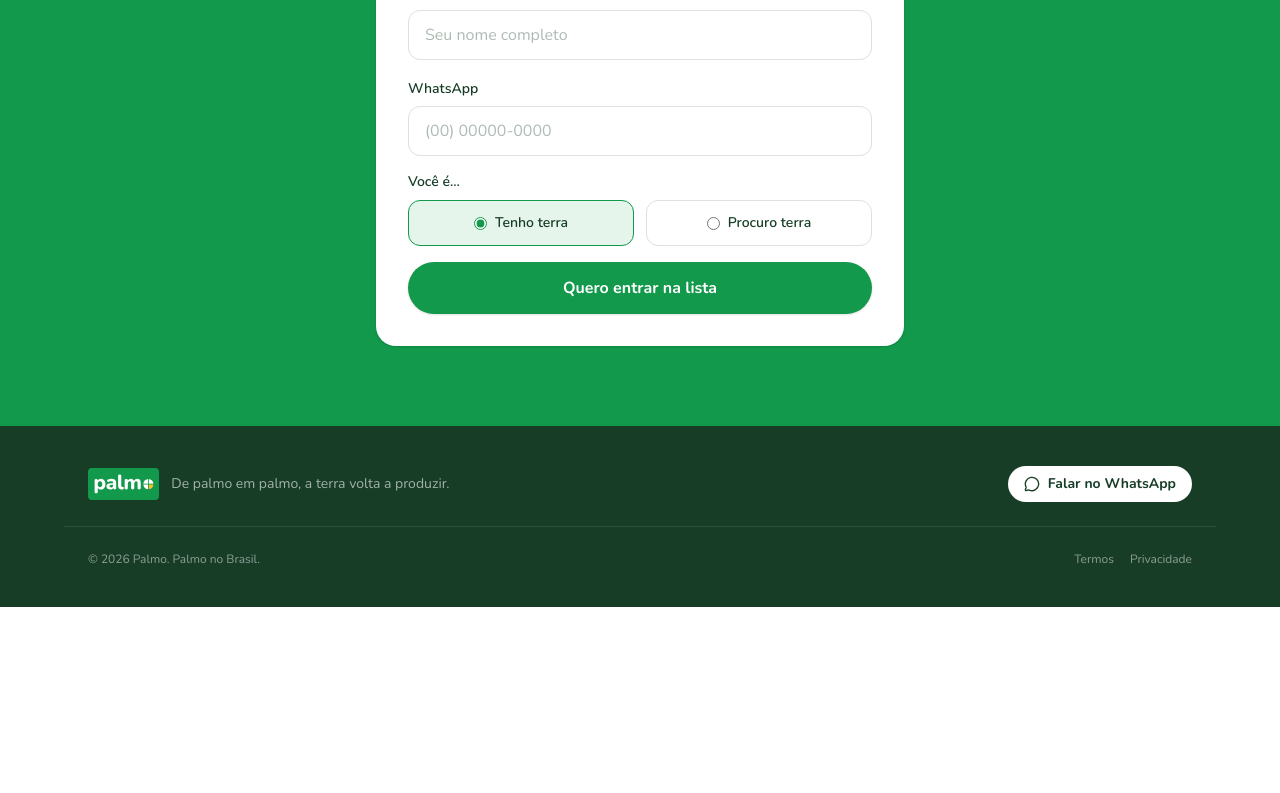
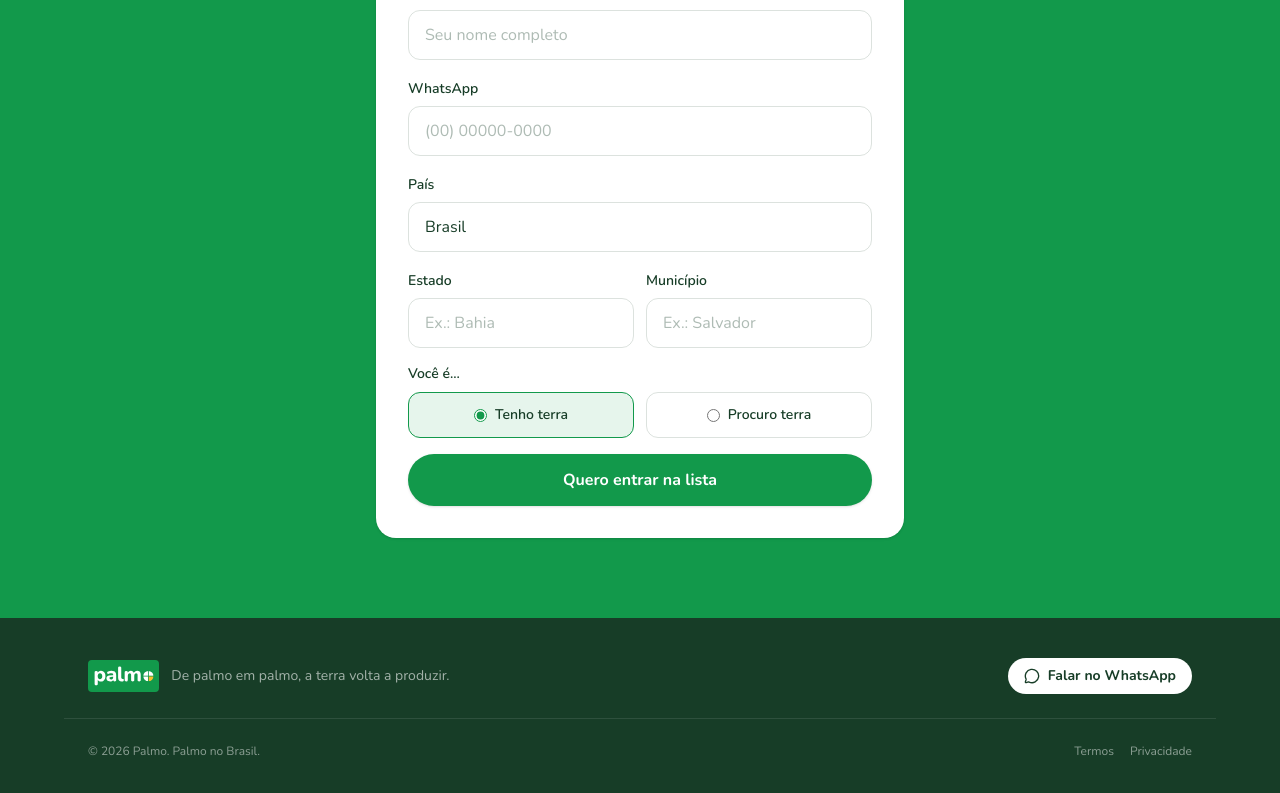
Before and after one commit to cacoandrade455/palmo-landing, a Next.js app: page / in a window 1280 px wide. Shown: the part 2191-2984 px from the top of the page. Before the commit the page ends 2798 px from the top, so only its background shows below. Built offline with nearby package versions, Linux system fonts and the light colour scheme.

Commit message:
add country, state, municipality to waitlist

```diff
--- a/app/actions.ts
+++ b/app/actions.ts
@@ -9,16 +9,25 @@ export type WaitlistResult = { ok: true } | { ok: false; error: string };
 /**
  * Sends waitlist signups to the Google Sheet (via the Apps Script web app
  * URL configured in lib/site-config.ts -> waitlistEndpoint). The script
- * appends one row per signup: Timestamp, Name, WhatsApp, Type, Municipality,
- * Language.
+ * appends one row per signup, in this column order:
+ * Timestamp, Name, WhatsApp, Type, Country, State, Municipality, Language.
  */
 export async function submitWaitlist(formData: FormData): Promise<WaitlistResult> {
   const name = String(formData.get("name") ?? "").trim();
   const phone = String(formData.get("phone") ?? "").trim();
   const role = String(formData.get("role") ?? "").trim() as WaitlistRole;
+  const country = String(formData.get("country") ?? "").trim();
+  const state = String(formData.get("state") ?? "").trim();
+  const municipality = String(formData.get("municipality") ?? "").trim();
   const language = String(formData.get("language") ?? "").trim();
 
-  if (!name || !phone || (role !== "have" && role !== "want")) {
+  if (
+    !name ||
+    !phone ||
+    !state ||
+    !municipality ||
+    (role !== "have" && role !== "want")
+  ) {
     return { ok: false, error: "missing_fields" };
   }
 
@@ -40,7 +49,9 @@ export async function submitWaitlist(formData: FormData): Promise<WaitlistResult
         name,
         whatsapp: phone,
         type,
-        municipality: "",
+        country: country || (language === "en" ? "Brazil" : "Brasil"),
+        state,
+        municipality,
         language: language || "pt",
       }),
     });
--- a/components/Waitlist.tsx
+++ b/components/Waitlist.tsx
@@ -78,6 +78,49 @@ export function Waitlist() {
               />
             </div>
 
+            <div>
+              <label htmlFor="country" className="text-sm font-semibold text-deep">
+                {t.waitlist.countryLabel}
+              </label>
+              <input
+                id="country"
+                name="country"
+                type="text"
+                required
+                defaultValue={lang === "en" ? "Brazil" : "Brasil"}
+                className="mt-1.5 w-full rounded-xl border border-deep/15 px-4 py-3 text-deep placeholder:text-deep/35 focus:border-primary focus:outline-none"
+              />
+            </div>
+
+            <div className="grid grid-cols-2 gap-3">
+              <div>
+                <label htmlFor="state" className="text-sm font-semibold text-deep">
+                  {t.waitlist.stateLabel}
+                </label>
+                <input
+                  id="state"
+                  name="state"
+                  type="text"
+                  required
+                  placeholder={t.waitlist.statePlaceholder}
+                  className="mt-1.5 w-full rounded-xl border border-deep/15 px-4 py-3 text-deep placeholder:text-deep/35 focus:border-primary focus:outline-none"
+                />
+              </div>
+              <div>
+                <label htmlFor="municipality" className="text-sm font-semibold text-deep">
+                  {t.waitlist.municipalityLabel}
+                </label>
+                <input
+                  id="municipality"
+                  name="municipality"
+                  type="text"
+                  required
+                  placeholder={t.waitlist.municipalityPlaceholder}
+                  className="mt-1.5 w-full rounded-xl border border-deep/15 px-4 py-3 text-deep placeholder:text-deep/35 focus:border-primary focus:outline-none"
+                />
+              </div>
+            </div>
+
             <fieldset>
               <legend className="text-sm font-semibold text-deep">
                 {t.waitlist.roleLabel}
--- a/lib/content.ts
+++ b/lib/content.ts
@@ -43,6 +43,11 @@ export type Content = {
     namePlaceholder: string;
     phoneLabel: string;
     phonePlaceholder: string;
+    countryLabel: string;
+    stateLabel: string;
+    statePlaceholder: string;
+    municipalityLabel: string;
+    municipalityPlaceholder: string;
     roleLabel: string;
     roleHave: string;
     roleWant: string;
@@ -133,6 +138,11 @@ export const content: Record<Lang, Content> = {
       namePlaceholder: "Seu nome completo",
       phoneLabel: "WhatsApp",
       phonePlaceholder: "(00) 00000-0000",
+      countryLabel: "País",
+      stateLabel: "Estado",
+      statePlaceholder: "Ex.: Bahia",
+      municipalityLabel: "Município",
+      municipalityPlaceholder: "Ex.: Salvador",
       roleLabel: "Você é...",
       roleHave: "Tenho terra",
       roleWant: "Procuro terra",
@@ -220,6 +230,11 @@ export const content: Record<Lang, Content> = {
       namePlaceholder: "Your full name",
       phoneLabel: "WhatsApp",
       phonePlaceholder: "+55 00 00000-0000",
+      countryLabel: "Country",
+      stateLabel: "State",
+      statePlaceholder: "e.g. Bahia",
+      municipalityLabel: "Municipality",
+      municipalityPlaceholder: "e.g. Salvador",
       roleLabel: "You are...",
       roleHave: "I have land",
       roleWant: "I'm looking for land",
```
